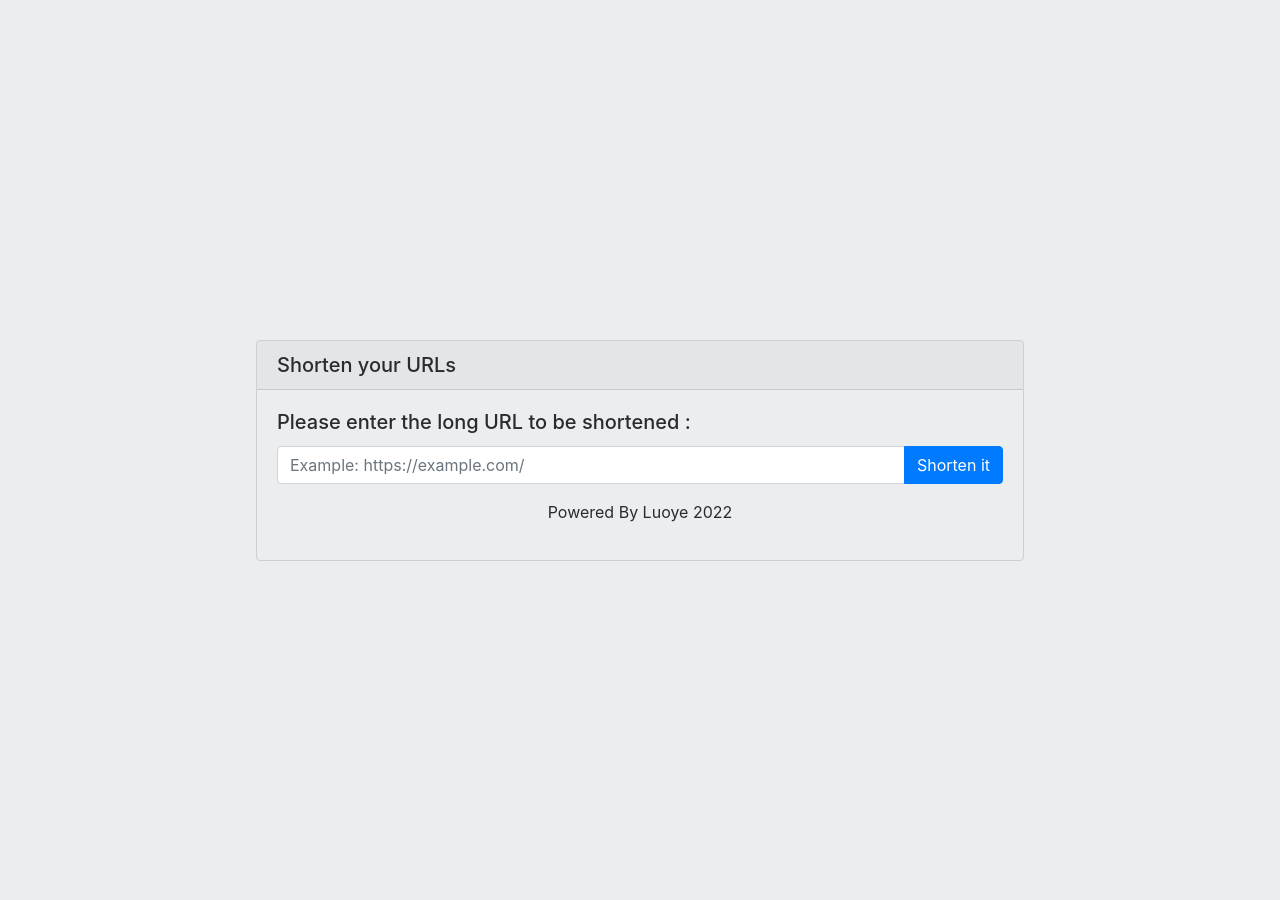
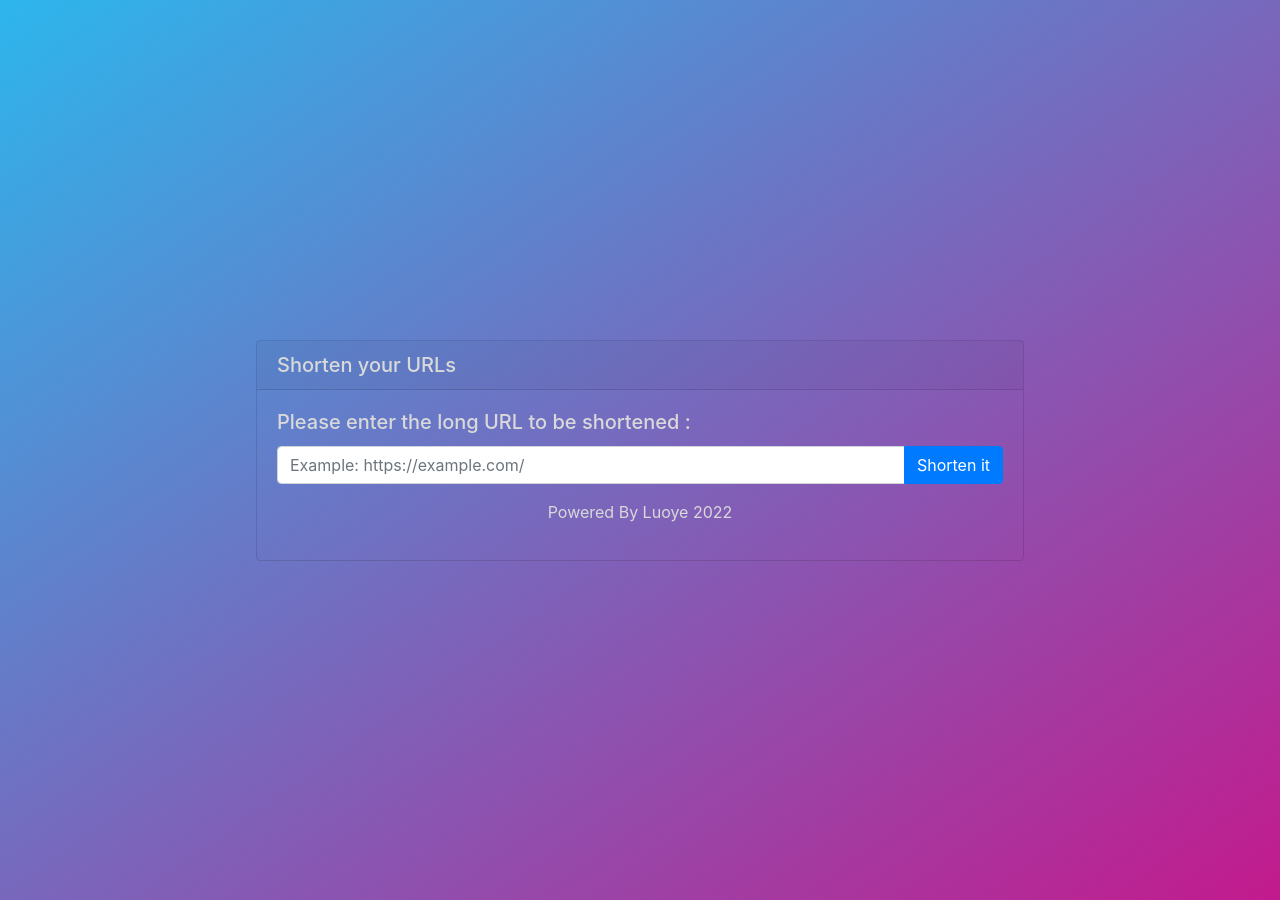
Before and after one commit to qianzhiweisppc/qianzhiweisppc.github.io, a Jekyll site: the page shorturls/index.html, which Jekyll copies as it is, in a window 1280 px wide. Built offline with Jekyll 4.4.1, drawn with Linux system fonts in a browser that asks for light colours.

Commit message:
Update index.html

```diff
--- a/shorturls/index.html
+++ b/shorturls/index.html
@@ -25,12 +25,15 @@
       flex-wrap: wrap;
       align-content: center;
 
-      color: #2a2b2c;
-      background-color: #ebedee;
+      /* color: #2a2b2c;
+      background-color: #ebedee; */
       overflow: hidden;
+      color: #d9d9d9;
+      background: linear-gradient(to bottom right,#2db6ec,#c31a8d);
     }
     .card {
       background-color: transparent;
+      background-color: linear-gradient(to bottom right,#2db6ec,#c31a8d);
       width: 768px;
     }
     .card-text {
@@ -54,15 +57,6 @@
     @media (max-width: 420px) {
       .card {
         width: 95%;
-      }
-    }
-    @media (prefers-color-scheme: dark) {
-      body {
-        color: #d9d9d9;
-        background: linear-gradient(to bottom right,#2db6ec,#c31a8d);
-      }
-      .card {
-        background-color: linear-gradient(to bottom right,#2db6ec,#c31a8d);
       }
     }
   </style>
```
